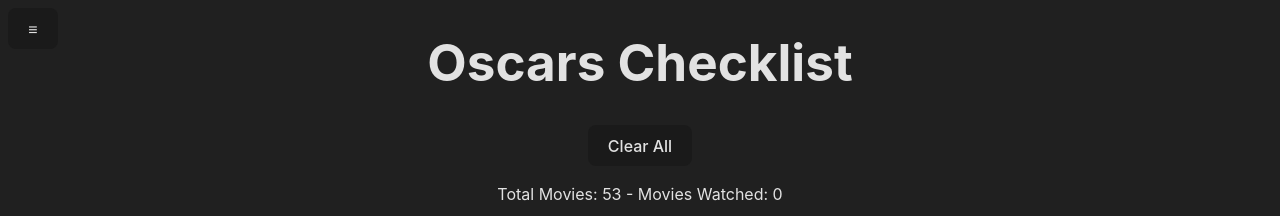
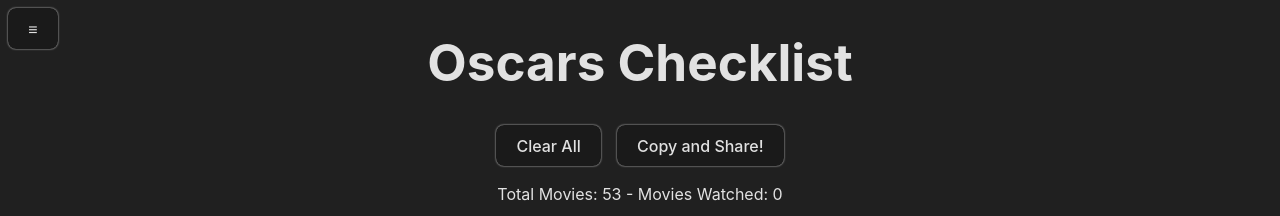
Before and after one commit to preraku/oscar-checklist, a React (Vite) app: page / in a window 1280 px wide. Shown: the top 216 px of the page. Built offline with nearby package versions, Linux system fonts and the light colour scheme.

Commit message:
Add share (copy) button

```diff
--- a/src/App.css
+++ b/src/App.css
@@ -126,3 +126,7 @@
     background-color: rgba(0, 0, 0, 0.9);
     z-index: 999;
 }
+
+.header-buttons {
+    margin-inline: 0.5em;
+}
--- a/src/App.jsx
+++ b/src/App.jsx
@@ -111,6 +111,7 @@
     const [isScrolled, setIsScrolled] = useState(false)
     const divRef = useRef(null)
     const [isMenuOpen, setIsMenuOpen] = useState(false)
+    const [isCopied, setIsCopied] = useState(false)
 
     useEffect(() => {
         const currentDiv = divRef.current
@@ -160,10 +161,31 @@
         localStorage.setItem("watchedMovies", JSON.stringify([]))
     }
 
+    const timeoutId = useRef(null)
+    const share = async () => {
+        const url = window.location.origin + window.location.pathname
+        const text =
+            `I've watched ${watchedMovies.size}/${movies.length} movies and ${nominationsCleared}/${totalNominations} nominations for the 2024 Oscars.\n` +
+            `How about you? ${url}`
+
+        navigator.clipboard.writeText(text)
+        setIsCopied(true)
+
+        clearTimeout(timeoutId.current)
+        timeoutId.current = setTimeout(() => {
+            setIsCopied(false)
+        }, 3000)
+    }
+
     return (
         <>
             <h1>Oscars Checklist</h1>
-            <button onClick={clearWatched}>Clear All</button>
+            <button className="header-buttons" onClick={clearWatched}>
+                Clear All
+            </button>
+            <button className="header-buttons" onClick={share}>
+                {isCopied ? "Copied! ✅" : "Copy and Share!"}
+            </button>
             <button
                 className="toc-button"
                 onClick={() => setIsMenuOpen(!isMenuOpen)}
--- a/src/data.js
+++ b/src/data.js
@@ -1,4 +1,4 @@
-import mayDecemberPoster from './posters/may_december.jpg'
+import mayDecemberPoster from "./posters/may_december.jpg"
 
 const movies = [
     {
@@ -234,7 +234,7 @@
         "International Feature": "United Kingdom",
         imdb: "https://www.imdb.com/title/tt23561249",
         watched: false,
-        poster: 'https://m.media-amazon.com/images/M/MV5BNjJlMGUwNmEtYjQ1YS00MzgxLWJhMTUtMTU2ZWEwZmYxMDZmXkEyXkFqcGdeQXVyMjMyMzI4MzY@._V1_.jpg',
+        poster: "https://m.media-amazon.com/images/M/MV5BNjJlMGUwNmEtYjQ1YS00MzgxLWJhMTUtMTU2ZWEwZmYxMDZmXkEyXkFqcGdeQXVyMjMyMzI4MzY@._V1_.jpg",
     },
     {
         id: 28,
--- a/src/index.css
+++ b/src/index.css
@@ -19,6 +19,11 @@
     /* color: #646cff; */
     color: rgba(255, 255, 255, 0.689);
     text-decoration: inherit;
+    /* Add spacing beneath each link */
+}
+
+li {
+    margin-bottom: 0.5em;
 }
 
 a:hover {
@@ -51,6 +56,7 @@
 
     /* Added for light mode. */
     color: rgba(255, 255, 255, 0.87);
+    box-shadow: 0px 0px 2px 0px;
 }
 
 button:hover {
```
Also changed, not shown: 1 other file (tests, documents, lock files or other folders). Lines whose indentation alone changed are shown as unchanged.
